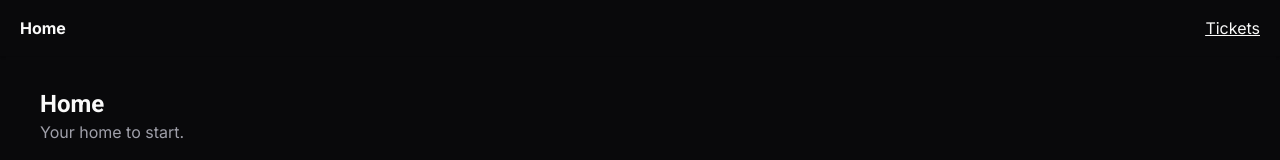
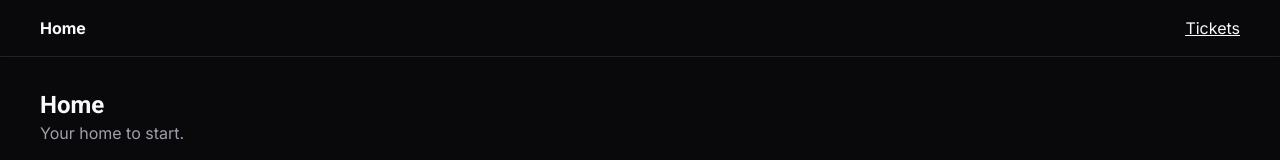
Before and after one commit to Poya-Faraji/ticket-bounty, a Next.js app: page / in a window 1280 px wide. Shown: the top 160 px of the page. Built offline with nearby package versions, Linux system fonts and the light colour scheme.

Commit message:
[ADD]  width limit to header

```diff
--- a/src/components/header/header-component.tsx
+++ b/src/components/header/header-component.tsx
@@ -4,8 +4,8 @@ import Link from "next/link";
 
 export default function HeaderComponent(): ReactNode {
   return (
-    <header className="px-5 py-4 shadow-sm">
-      <nav>
+    <header className="px-5 py-4 shadow-sm border-b border-border bg-background">
+      <nav className="w-[min(1200px,calc(100%-1rem))] mx-auto">
         <ul className="flex justify-between">
           <li className="font-bold hover:text-primary">
             <Link href="/">Home</Link>
```
